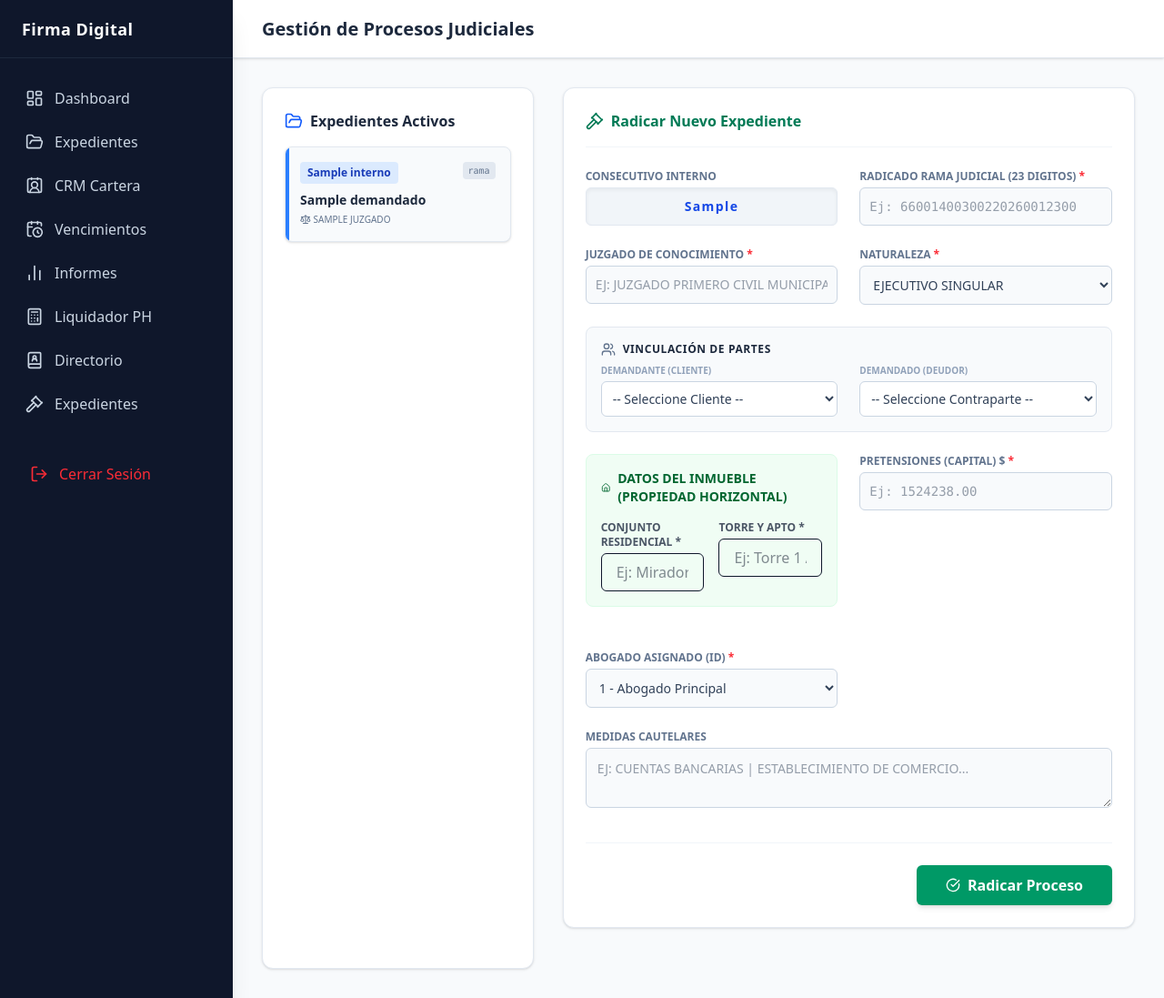
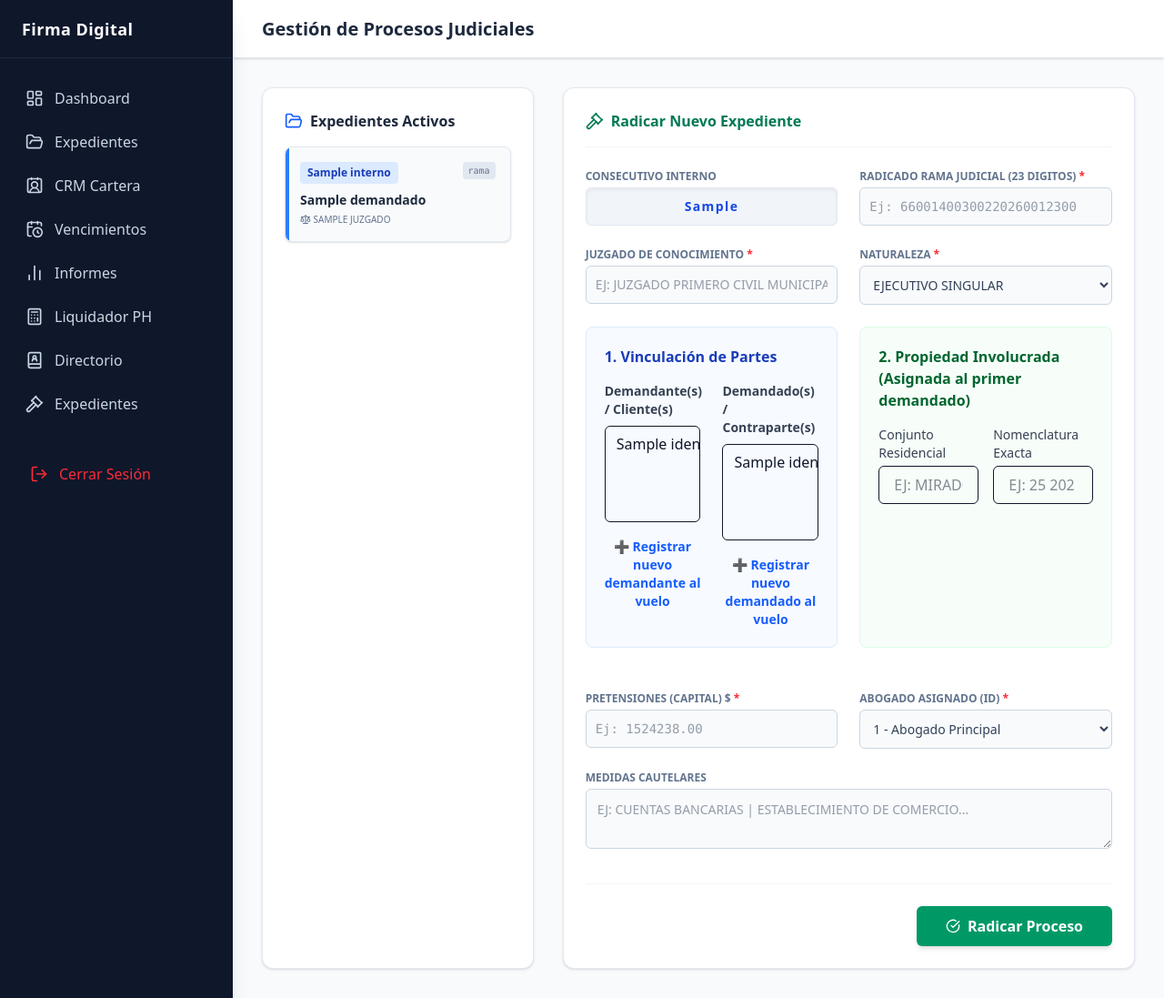
Before and after one commit to ParedesD28/erp-despacho, a Python web app: template templates/procesos.html in a window 1280 px wide. Shown: the whole page at 91% size. Run offline with Jinja, Linux system fonts and the light colour scheme; the template is opened without the code that fills it: most values are stand-ins (such as "Sample title", 1, 10 or a date in 2020).

Commit message:
Add files via upload

```diff
--- a/templates/procesos.html
+++ b/templates/procesos.html
@@ -68,53 +68,77 @@
                 </div>
             </div>
 
-            <!-- VÍNCULO DE PARTES (Extraído del Directorio de Contactos) -->
-            <div class="md:col-span-2 p-4 bg-slate-50 border border-slate-200 rounded-lg space-y-4">
-                <h4 class="text-xs font-bold text-slate-800 uppercase tracking-wider flex items-center gap-2 mb-2">
-                    <i data-lucide="users" class="w-4 h-4 text-slate-500"></i> Vinculación de Partes
-                </h4>
-                <div class="grid grid-cols-1 md:grid-cols-2 gap-6">
+            <!-- BLOQUE 1: PARTES INTERVINIENTES (LITISCONSORCIO) -->
+<div class="bg-blue-50/50 p-5 rounded-lg border border-blue-100 mb-6">
+    <h3 class="font-semibold text-blue-800 mb-4">1. Vinculación de Partes</h3>
+
+    <div class="grid grid-cols-2 gap-6">
+        <!-- DEMANDANTES -->
         <div>
-                        <label class="block text-[10px] font-bold text-slate-400 uppercase mb-1">Demandante (Cliente)</label>
-                        <select name="id_cliente" required class="w-full border border-slate-300 rounded-md p-2 text-sm bg-white focus:border-blue-500 outline-none text-slate-700">
-                            <option value="">-- Seleccione Cliente --</option>
-                            {% for c in contactos %}
-                                {% if c.tipo == 'Cliente' %}
-                                <option value="{{ c.id }}">{{ c.nombre }} ({{ c.id }})</option>
-                                {% endif %}
+            <label class="block text-sm font-bold text-gray-700 mb-2">Demandante(s) / Cliente(s)</label>
+            <!-- Buscador Inteligente (Requiere que le pases la lista desde Jinja2) -->
+            <select name="demandantes_existentes" multiple class="w-full px-3 py-2 border rounded-md mb-2" title="Mantén presionado Ctrl para seleccionar varios">
+                {% for contacto in contactos_clientes %}
+                    <option value="{{ contacto.identificacion }}">{{ contacto.identificacion }} - {{ contacto.nombre }}</option>
                 {% endfor %}
             </select>
+
+            <div id="contenedor-nuevos-demandantes" class="space-y-2 mt-2"></div>
+
+            <button type="button" onclick="agregarFila('demandantes')" class="mt-2 text-sm text-blue-600 font-semibold hover:underline flex items-center gap-1">
+                ➕ Registrar nuevo demandante al vuelo
+            </button>
         </div>
+
+        <!-- DEMANDADOS -->
         <div>
-                        <label class="block text-[10px] font-bold text-slate-400 uppercase mb-1">Demandado (Deudor)</label>
-                        <select name="id_demandado" required class="w-full border border-slate-300 rounded-md p-2 text-sm bg-white focus:border-blue-500 outline-none text-slate-700">
-                            <option value="">-- Seleccione Contraparte --</option>
-                            {% for c in contactos %}
-                                {% if c.tipo == 'Contraparte' %}
-                                <option value="{{ c.id }}">{{ c.nombre }} ({{ c.id }})</option>
-                                {% endif %}
+            <label class="block text-sm font-bold text-gray-700 mb-2">Demandado(s) / Contraparte(s)</label>
+            <select name="demandados_existentes" multiple class="w-full px-3 py-2 border rounded-md mb-2">
+                {% for contacto in contactos_contrapartes %}
+                    <option value="{{ contacto.identificacion }}">{{ contacto.identificacion }} - {{ contacto.nombre }}</option>
                 {% endfor %}
             </select>
+
+            <div id="contenedor-nuevos-demandados" class="space-y-2 mt-2"></div>
+
+            <button type="button" onclick="agregarFila('demandados')" class="mt-2 text-sm text-blue-600 font-semibold hover:underline flex items-center gap-1">
+                ➕ Registrar nuevo demandado al vuelo
+            </button>
         </div>
     </div>
 </div>
 
-<!-- NUEVA SECCIÓN: DATOS DEL INMUEBLE (PH) -->
-<div class="mb-6 bg-green-50 p-4 rounded-lg border border-green-100">
-    <h3 class="text-sm font-bold text-green-800 mb-4 flex items-center gap-2">
-        <i data-lucide="home" class="w-4 h-4"></i> DATOS DEL INMUEBLE (PROPIEDAD HORIZONTAL)
-    </h3>
+<!-- BLOQUE 2: INMUEBLE EXACTO -->
+<div class="bg-green-50/50 p-5 rounded-lg border border-green-100 mb-6">
+    <h3 class="font-semibold text-green-800 mb-4">2. Propiedad Involucrada (Asignada al primer demandado)</h3>
     <div class="grid grid-cols-2 gap-4">
         <div>
-            <label class="block text-xs font-semibold text-gray-600 uppercase mb-1">Conjunto Residencial *</label>
-            <input type="text" name="conjunto" required placeholder="Ej: Mirador de la Villa" class="w-full px-4 py-2 border rounded-md focus:ring-2 focus:ring-green-500 outline-none">
+            <label class="block text-sm font-medium text-gray-700 mb-1">Conjunto Residencial</label>
+            <input type="text" name="conjunto" required placeholder="Ej: Mirador de la Villa" class="w-full px-4 py-2 border rounded-md uppercase">
         </div>
         <div>
-            <label class="block text-xs font-semibold text-gray-600 uppercase mb-1">Torre y Apto *</label>
-            <input type="text" name="apto" required placeholder="Ej: Torre 1 Apto 302" class="w-full px-4 py-2 border rounded-md focus:ring-2 focus:ring-green-500 outline-none">
+            <label class="block text-sm font-medium text-gray-700 mb-1">Nomenclatura Exacta</label>
+            <input type="text" name="apto" required placeholder="Ej: 25 202" class="w-full px-4 py-2 border rounded-md uppercase">
         </div>
     </div>
 </div>
+
+<!-- SCRIPT PARA AÑADIR FILAS DINÁMICAS (Lógica Streamlit adaptada) -->
+<script>
+    function agregarFila(tipo) {
+        const contenedor = document.getElementById(`contenedor-nuevos-${tipo}`);
+        const prefijo = tipo === 'demandantes' ? 'nuevo_dem' : 'nuevo_ddo';
+
+        const html = `
+            <div class="flex gap-2 items-center bg-white p-2 border rounded">
+                <input type="text" name="${prefijo}_id" placeholder="Cédula/NIT" class="w-1/3 px-2 py-1 border rounded text-sm" required>
+                <input type="text" name="${prefijo}_nombre" placeholder="Nombre completo" class="w-2/3 px-2 py-1 border rounded text-sm uppercase" required>
+                <button type="button" onclick="this.parentElement.remove()" class="text-red-500 font-bold px-2">X</button>
+            </div>
+        `;
+        contenedor.insertAdjacentHTML('beforeend', html);
+    }
+</script>
 
             <!-- FINANZAS Y MEDIDAS -->
             <div>
```
Also changed, not shown: templates/nuevo_expediente.html (+56 -14 lines). Lines whose indentation alone changed are shown as unchanged.
